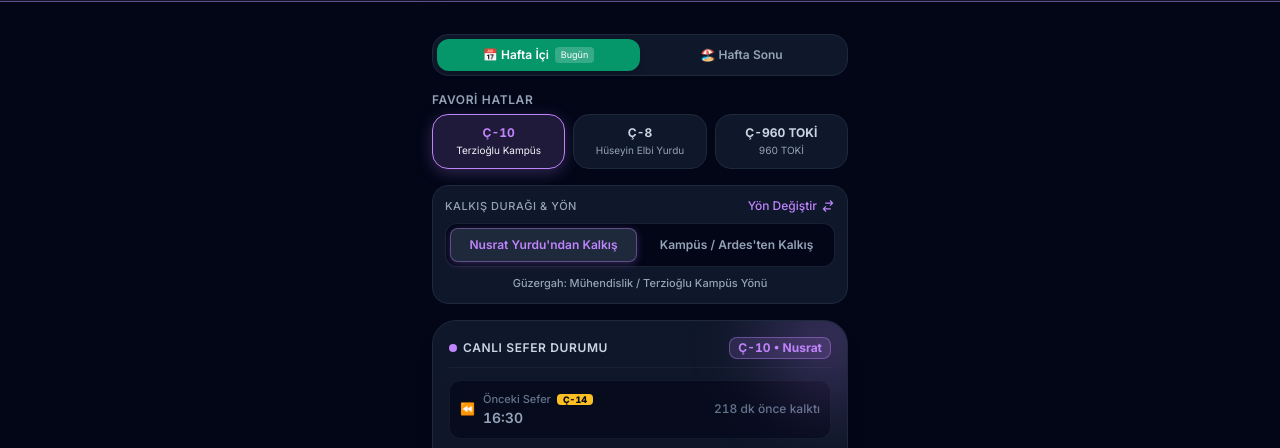
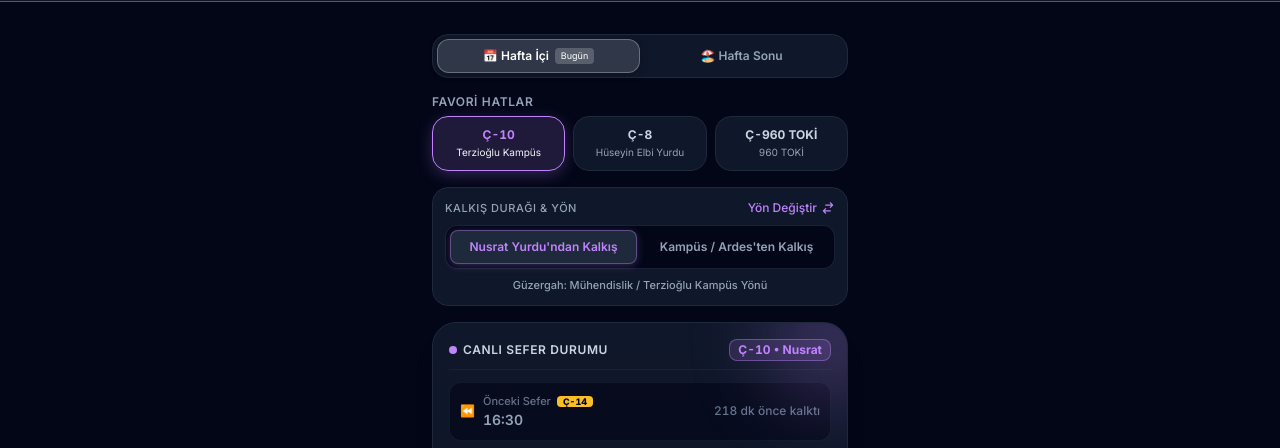
Before and after one commit to paal1aq/ulasim, a website: page index.html in a window 1280 px wide. Shown: the part 65-513 px from the top of the page. Drawn offline with nearby package versions, Linux system fonts and the light colour scheme.

Commit message:
style: hafta ici-sonu secimi notr vurgulu yapildi

```diff
--- a/index.html
+++ b/index.html
@@ -155,6 +155,29 @@
       color: #020617 !important;
       font-weight: 800 !important;
       box-shadow: 0 0 14px var(--accent-glow);
+    }
+
+    /* Hafta İçi / Hafta Sonu Day Mode Selector - Neutral Translucent Style */
+    #btn-mode-weekday,
+    #btn-mode-weekend,
+    .day-btn,
+    .tab-btn {
+      transition: all 0.2s ease !important;
+      border: 1px solid transparent;
+    }
+
+    #btn-mode-weekday.bg-emerald-600,
+    #btn-mode-weekend.bg-emerald-600,
+    #btn-mode-weekday.active,
+    #btn-mode-weekend.active,
+    .day-btn.active,
+    .tab-btn.active {
+      background-color: rgba(255, 255, 255, 0.14) !important;
+      background-image: none !important;
+      color: #ffffff !important;
+      font-weight: 600 !important;
+      border: 1px solid rgba(255, 255, 255, 0.28) !important;
+      box-shadow: 0 2px 8px rgba(0, 0, 0, 0.25) !important;
     }
 
     /* Left-side sleek visible scrollbar matching active line theme */
```
